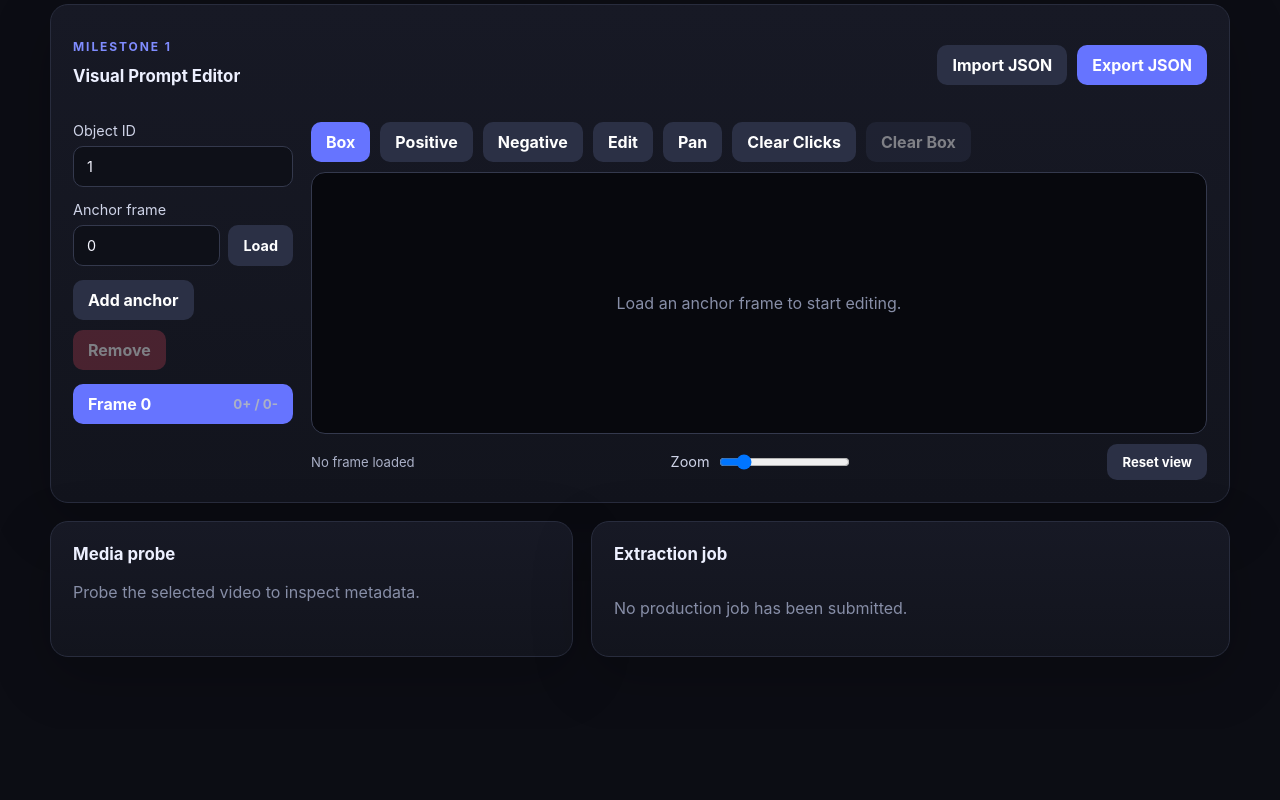
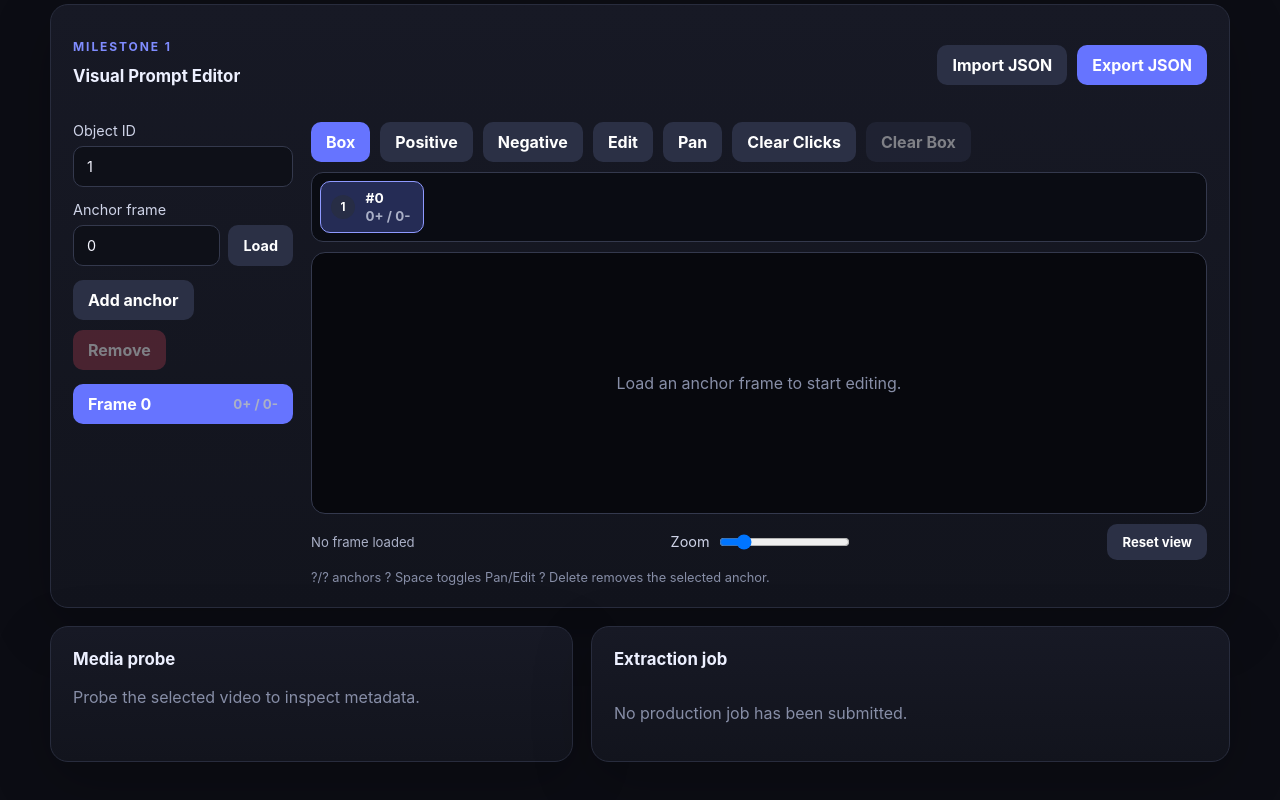
Before and after one commit to keremerdogdu92/motionanchor, a React (Vite) app: page / in a window 1280 px wide. Shown: the part 764-1564 px from the top of the page. Before the commit the page ends 1493 px from the top, so only its background shows below. Built offline with nearby package versions, Linux system fonts and the light colour scheme.

Commit message:
feat: add anchor timeline navigation

```diff
--- a/src/prompt-editor/PromptEditor.css
+++ b/src/prompt-editor/PromptEditor.css
@@ -14,6 +14,12 @@
 .anchor-active, .tool-active { background: #6674ff; }
 .editor-workspace { min-width: 0; }
 .editor-toolbar { margin-bottom: 10px; }
+.anchor-timeline { display: flex; gap: 8px; margin-bottom: 10px; padding: 8px; overflow-x: auto; border: 1px solid #34394d; border-radius: 12px; background: #0a0c13; scrollbar-width: thin; }
+.timeline-anchor { display: grid; grid-template-columns: auto auto; gap: 2px 8px; min-width: 104px; padding: 8px 10px; text-align: left; background: #151927; border: 1px solid #34394d; }
+.timeline-anchor strong { font-size: 0.86rem; }
+.timeline-anchor small { grid-column: 2; color: #aab0c7; }
+.timeline-index { display: grid; grid-row: 1 / span 2; width: 24px; height: 24px; place-items: center; align-self: center; border-radius: 999px; background: #272d45; font-size: 0.72rem; }
+.timeline-active { border-color: #8f9aff; background: #252c55; }
 .editor-toolbar button { text-transform: capitalize; }
 .canvas-shell { position: relative; overflow: hidden; min-height: 260px; border: 1px solid #34394d; border-radius: 14px; background: #07080d; }
 .prompt-canvas { display: block; width: 100%; aspect-ratio: 16 / 9; touch-action: none; user-select: none; }
--- a/src/prompt-editor/PromptEditor.tsx
+++ b/src/prompt-editor/PromptEditor.tsx
@@ -67,15 +67,42 @@ export function PromptEditor({ framesPath, promptPath, onPromptPathChange, onErr
   const contentRef = useRef<SVGGElement | null>(null);
   const panPointerRef = useRef<{ pointer: Point; origin: Point } | null>(null);
 
+  const sortedAnchors = useMemo(
+    () => [...document.anchors].sort((a, b) => a.frame_index - b.frame_index),
+    [document.anchors],
+  );
   const selectedAnchor = useMemo(
-    () => document.anchors.find((anchor) => anchor.frame_index === selectedFrame) ?? null,
-    [document, selectedFrame],
+    () => sortedAnchors.find((anchor) => anchor.frame_index === selectedFrame) ?? null,
+    [sortedAnchors, selectedFrame],
   );
+  const selectedAnchorIndex = sortedAnchors.findIndex((anchor) => anchor.frame_index === selectedFrame);
 
   useEffect(() => {
     if (!selectedAnchor) return;
     void loadFrame(selectedAnchor.frame_index);
   }, [framesPath, selectedAnchor?.frame_index]);
+
+  useEffect(() => {
+    function handleKeyDown(event: KeyboardEvent) {
+      const target = event.target as HTMLElement | null;
+      if (target?.matches("input, textarea, select, [contenteditable='true']")) return;
+      if (event.key === "ArrowLeft" && selectedAnchorIndex > 0) {
+        event.preventDefault();
+        setSelectedFrame(sortedAnchors[selectedAnchorIndex - 1].frame_index);
+      } else if (event.key === "ArrowRight" && selectedAnchorIndex >= 0 && selectedAnchorIndex < sortedAnchors.length - 1) {
+        event.preventDefault();
+        setSelectedFrame(sortedAnchors[selectedAnchorIndex + 1].frame_index);
+      } else if ((event.key === "Delete" || event.key === "Backspace") && document.anchors.length > 1) {
+        event.preventDefault();
+        removeSelectedAnchor();
+      } else if (event.key === " ") {
+        event.preventDefault();
+        setTool((current) => current === "pan" ? "edit" : "pan");
+      }
+    }
+    window.addEventListener("keydown", handleKeyDown);
+    return () => window.removeEventListener("keydown", handleKeyDown);
+  }, [document.anchors.length, selectedAnchorIndex, sortedAnchors]);
 
   async function loadFrame(frameIndex: number) {
     if (!framesPath) return;
@@ -267,7 +294,7 @@ export function PromptEditor({ framesPath, promptPath, onPromptPathChange, onErr
           <label>Anchor frame<span className="anchor-frame-row"><input type="number" min="0" value={selectedFrame} onChange={(event) => setSelectedFrame(Math.max(0, Number(event.target.value)))} /><button type="button" className="secondary" onClick={() => loadFrame(selectedFrame)} disabled={busy}>Load</button></span></label>
           <div className="anchor-actions"><button type="button" className="secondary" onClick={addAnchor}>Add anchor</button><button type="button" className="danger" onClick={removeSelectedAnchor} disabled={document.anchors.length <= 1}>Remove</button></div>
           <div className="anchor-list" aria-label="Prompt anchors">
-            {document.anchors.map((anchor) => <button key={anchor.frame_index} type="button" className={anchor.frame_index === selectedFrame ? "anchor-active" : "secondary"} onClick={() => setSelectedFrame(anchor.frame_index)}>Frame {anchor.frame_index}<small>{anchor.positive.length}+ / {anchor.negative.length}-</small></button>)}
+            {sortedAnchors.map((anchor) => <button key={anchor.frame_index} type="button" className={anchor.frame_index === selectedFrame ? "anchor-active" : "secondary"} onClick={() => setSelectedFrame(anchor.frame_index)}>Frame {anchor.frame_index}<small>{anchor.positive.length}+ / {anchor.negative.length}-</small></button>)}
           </div>
         </aside>
 
@@ -276,6 +303,23 @@ export function PromptEditor({ framesPath, promptPath, onPromptPathChange, onErr
             {(["box", "positive", "negative", "edit", "pan"] as EditorTool[]).map((item) => <button key={item} type="button" className={tool === item ? "tool-active" : "secondary"} onClick={() => setTool(item)}>{item}</button>)}
             <button type="button" className="secondary" onClick={() => updateAnchor((anchor) => ({ ...anchor, positive: [], negative: [] }))} disabled={!selectedAnchor}>Clear clicks</button>
             <button type="button" className="secondary" onClick={() => updateAnchor((anchor) => ({ ...anchor, box: null }))} disabled={!selectedAnchor?.box}>Clear box</button>
+          </div>
+
+          <div className="anchor-timeline" role="list" aria-label="Anchor frame timeline">
+            {sortedAnchors.map((anchor, index) => (
+              <button
+                key={anchor.frame_index}
+                type="button"
+                role="listitem"
+                className={anchor.frame_index === selectedFrame ? "timeline-anchor timeline-active" : "timeline-anchor"}
+                onClick={() => setSelectedFrame(anchor.frame_index)}
+                aria-label={`Select anchor frame ${anchor.frame_index}`}
+              >
+                <span className="timeline-index">{index + 1}</span>
+                <strong>#{anchor.frame_index}</strong>
+                <small>{anchor.positive.length}+ / {anchor.negative.length}-</small>
+              </button>
+            ))}
           </div>
 
           <div className="canvas-shell">
@@ -297,6 +341,7 @@ export function PromptEditor({ framesPath, promptPath, onPromptPathChange, onErr
             <label>Zoom <input type="range" min="0.5" max="4" step="0.1" value={zoom} onChange={(event) => setZoom(Number(event.target.value))} /></label>
             <button type="button" className="secondary" onClick={() => { setZoom(1); setPan([0, 0]); }}>Reset view</button>
           </div>
+          <p className="editor-hint">?/? anchors ? Space toggles Pan/Edit ? Delete removes the selected anchor.</p>
           {tool === "edit" && <p className="editor-hint">Drag the box or its corner handles. Click a positive or negative point to delete it.</p>}
         </div>
       </div>
```
